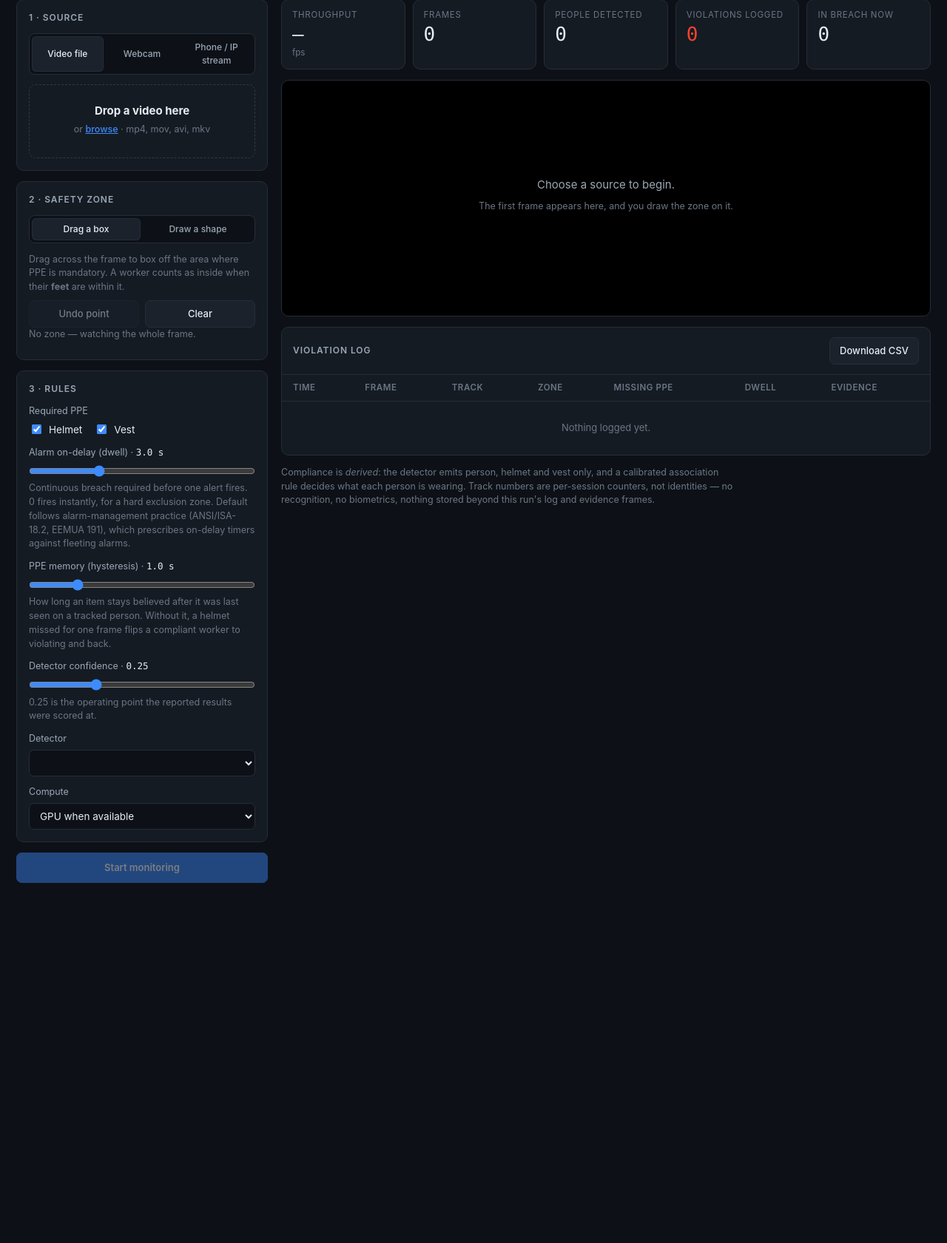
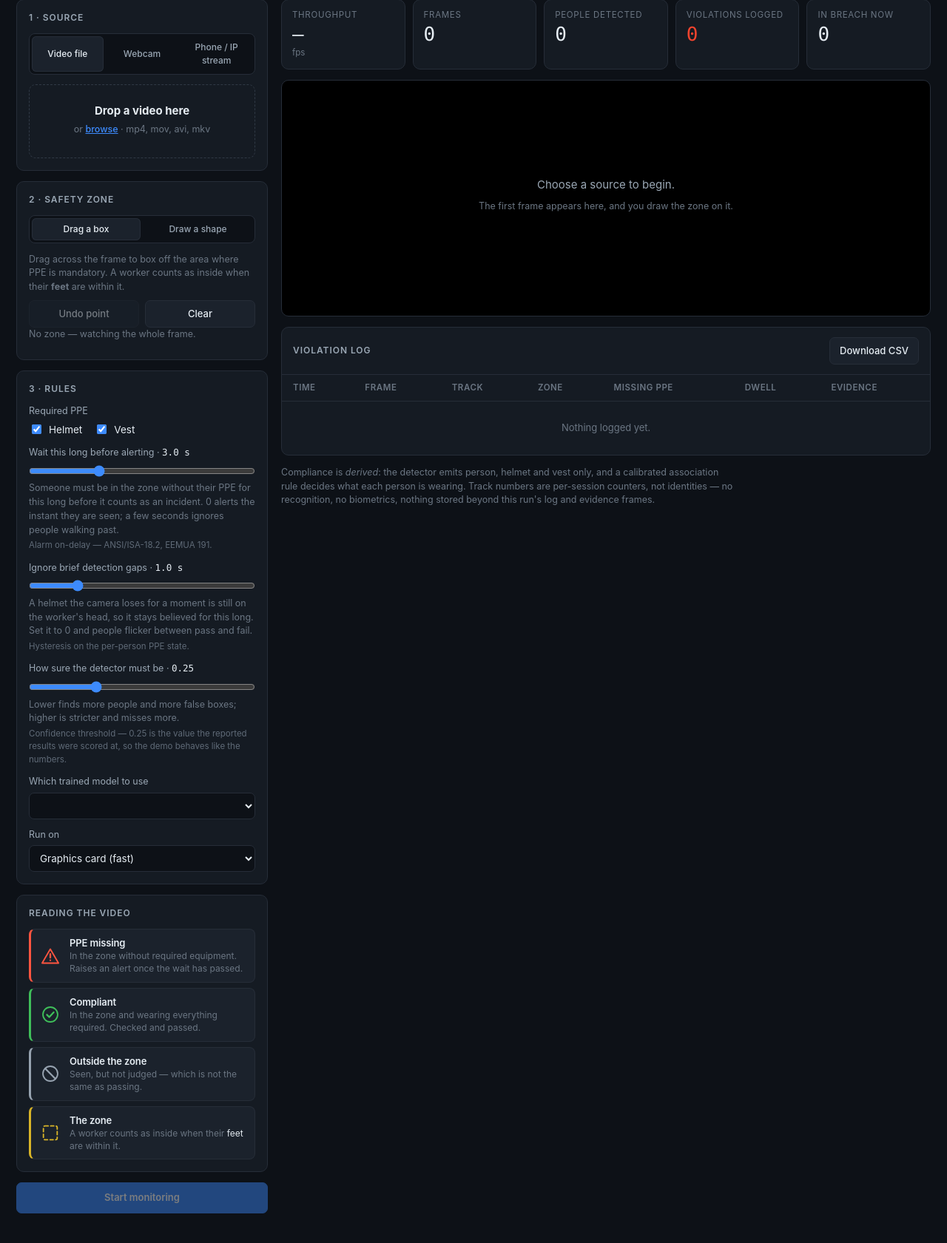
Before and after one commit to Onkar2003-lab/ppe-compliance-detection, a Flask app: page / in a window 1280 px wide. Shown: the part 94-1775 px from the top of the page at 74% size. Before the commit the page ends 1288 px from the top, so only its background shows below. Run offline with Flask 3, Linux system fonts and the light colour scheme; data that the repository does not hold is empty; parts of the project's set-up code (start-up, migrations or seed data) failed here and were passed over.

Commit message:
X06: make the overlay readable, and stop grey being mistaken for a pass
Three things the first viewing got wrong. People outside the zone were drawn
green, which said "compliant" about someone the system never judged; they are
now grey, thinner, and labelled. Labels were a fixed 0.5 scale, legible on
720p and invisible on the 4K footage the demonstration actually runs, so text
is now sized from the frame and sits on a dark plate to survive a busy site
photograph. And the banner listed every breach until it ran off the edge --
it now leads with the count and names three.

The frame also carries its own legend, so a screenshot explains itself without
the dashboard beside it.

In the dashboard the controls say what they do -- "wait this long before
alerting", "ignore brief detection gaps", "how sure the detector must be" --
with the standards term kept in small print underneath, because the
dissertation needs the vocabulary and the operator does not. The legend card
is rebuilt with an icon per state, so the meaning survives without colour.

206 tests.

```diff
--- a/src/dashboard/static/style.css
+++ b/src/dashboard/static/style.css
@@ -194,3 +194,35 @@ td img { width: 76px; height: 44px; object-fit: cover; border-radius: 4px; borde
 .mono { font-family: var(--mono); font-size: 12.5px; }
 
 .disclaimer { color: var(--ink-faint); font-size: 12.5px; margin: 0; max-width: 78ch; }
+
+/* Small print: the technical name for a control the label describes in plain words. Kept
+   because the dissertation needs the term, moved out of the way because the operator does not. */
+.fine { display: block; margin-top: 3px; color: #5f6a77; font-size: 11.5px; }
+
+/* The legend earns its space only if it is read at a glance, so each row carries the same
+   colour the overlay uses, an icon that says the same thing without colour (colour-blind
+   viewers, and printed figures), and one line of plain explanation. */
+.legend { list-style: none; margin: 0; padding: 0; display: grid; gap: 7px; }
+.legend li {
+  display: grid; grid-template-columns: 30px 1fr; gap: 11px; align-items: center;
+  padding: 9px 11px; border-radius: 8px;
+  background: var(--panel-2); border: 1px solid var(--line);
+  border-left: 3px solid var(--tone);
+  font-size: 12px; color: var(--ink-faint); line-height: 1.4;
+}
+.legend strong {
+  display: block; color: var(--ink); font-weight: 600; font-size: 13px;
+  letter-spacing: -0.01em; margin-bottom: 1px;
+}
+.legend svg {
+  width: 26px; height: 26px; justify-self: center;
+  fill: none; stroke: var(--tone); stroke-width: 1.7;
+  stroke-linecap: round; stroke-linejoin: round;
+}
+.legend .glyph { stroke: var(--tone); stroke-width: 2.1; }
+.legend em { font-style: normal; color: var(--ink); }
+
+.legend .violation { --tone: #ff5540; }
+.legend .compliant { --tone: #3fbf5a; }
+.legend .outside   { --tone: #97a3b0; }
+.legend .zone      { --tone: #d9b528; }
--- a/src/dashboard/templates/index.html
+++ b/src/dashboard/templates/index.html
@@ -91,26 +91,31 @@
         <label class="check"><input type="checkbox" id="req-vest" checked> Vest</label>
       </div>
 
-      <label for="dwell">Alarm on-delay (dwell) · <output id="dwell-out">3.0 s</output></label>
+      <label for="dwell">Wait this long before alerting · <output id="dwell-out">3.0 s</output></label>
       <input type="range" id="dwell" min="0" max="10" step="0.5" value="3">
       <p class="meta">
-        Continuous breach required before one alert fires. 0 fires instantly, for a hard
-        exclusion zone. Default follows alarm-management practice (ANSI/ISA-18.2, EEMUA 191),
-        which prescribes on-delay timers against fleeting alarms.
+        Someone must be in the zone without their PPE for this long before it counts as an
+        incident. 0 alerts the instant they are seen; a few seconds ignores people walking past.
+        <span class="fine">Alarm on-delay — ANSI/ISA-18.2, EEMUA 191.</span>
       </p>
 
-      <label for="memory">PPE memory (hysteresis) · <output id="memory-out">1.0 s</output></label>
+      <label for="memory">Ignore brief detection gaps · <output id="memory-out">1.0 s</output></label>
       <input type="range" id="memory" min="0" max="5" step="0.5" value="1">
       <p class="meta">
-        How long an item stays believed after it was last seen on a tracked person. Without it,
-        a helmet missed for one frame flips a compliant worker to violating and back.
+        A helmet the camera loses for a moment is still on the worker's head, so it stays
+        believed for this long. Set it to 0 and people flicker between pass and fail.
+        <span class="fine">Hysteresis on the per-person PPE state.</span>
       </p>
 
-      <label for="conf">Detector confidence · <output id="conf-out">0.25</output></label>
+      <label for="conf">How sure the detector must be · <output id="conf-out">0.25</output></label>
       <input type="range" id="conf" min="0.05" max="0.75" step="0.05" value="0.25">
-      <p class="meta">0.25 is the operating point the reported results were scored at.</p>
+      <p class="meta">
+        Lower finds more people and more false boxes; higher is stricter and misses more.
+        <span class="fine">Confidence threshold — 0.25 is the value the reported results were
+        scored at, so the demo behaves like the numbers.</span>
+      </p>
 
-      <label for="model">Detector</label>
+      <label for="model">Which trained model to use</label>
       <select id="model">
         {% for model in models %}
           <option value="{{ model.value }}" {% if model.recommended %}selected{% endif %}>
@@ -119,11 +124,33 @@
         {% endfor %}
       </select>
 
-      <label for="device">Compute</label>
+      <label for="device">Run on</label>
       <select id="device">
-        <option value="">GPU when available</option>
-        <option value="cpu">CPU only (deployment proxy)</option>
+        <option value="">Graphics card (fast)</option>
+        <option value="cpu">Processor only — what a site box without a graphics card would do</option>
       </select>
+    </section>
+
+    <section class="card" aria-labelledby="h-legend">
+      <h2 id="h-legend">Reading the video</h2>
+      <ul class="legend">
+        <li class="violation">
+          <svg viewBox="0 0 24 24" aria-hidden="true"><path d="M12 3.2 1.8 20.8h20.4L12 3.2Z"/><path class="glyph" d="M12 9.4v4.6M12 17.1v.1"/></svg>
+          <span><strong>PPE missing</strong>In the zone without required equipment. Raises an alert once the wait has passed.</span>
+        </li>
+        <li class="compliant">
+          <svg viewBox="0 0 24 24" aria-hidden="true"><circle cx="12" cy="12" r="9.2"/><path class="glyph" d="m7.8 12.3 2.9 2.9 5.5-6"/></svg>
+          <span><strong>Compliant</strong>In the zone and wearing everything required. Checked and passed.</span>
+        </li>
+        <li class="outside">
+          <svg viewBox="0 0 24 24" aria-hidden="true"><circle cx="12" cy="12" r="9.2"/><path class="glyph" d="M5.6 5.6l12.8 12.8"/></svg>
+          <span><strong>Outside the zone</strong>Seen, but not judged — which is not the same as passing.</span>
+        </li>
+        <li class="zone">
+          <svg viewBox="0 0 24 24" aria-hidden="true"><rect x="3.4" y="3.4" width="17.2" height="17.2" rx="2" stroke-dasharray="4 3"/></svg>
+          <span><strong>The zone</strong>A worker counts as inside when their <em>feet</em> are within it.</span>
+        </li>
+      </ul>
     </section>
 
     <div class="actions">
```
Also changed, not shown: src/monitor.py (+111 -21 lines), tests/test_monitor.py (+13 -0 lines).
